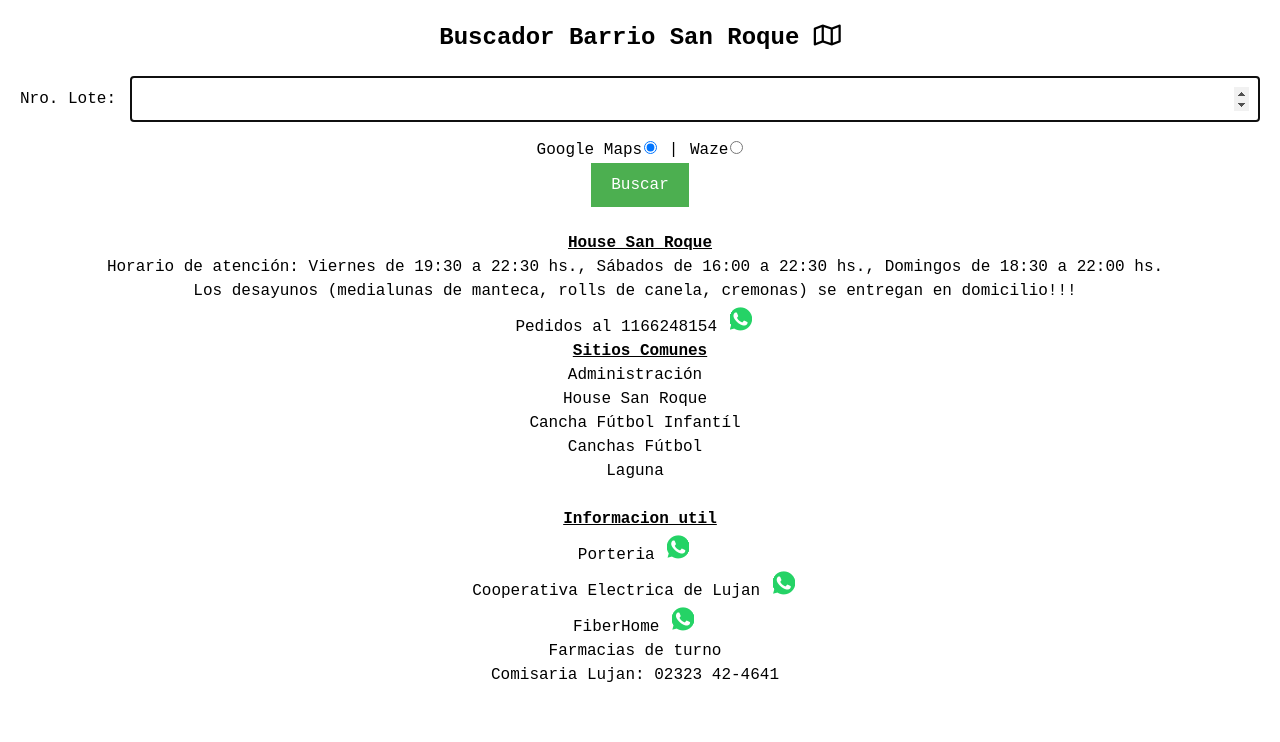
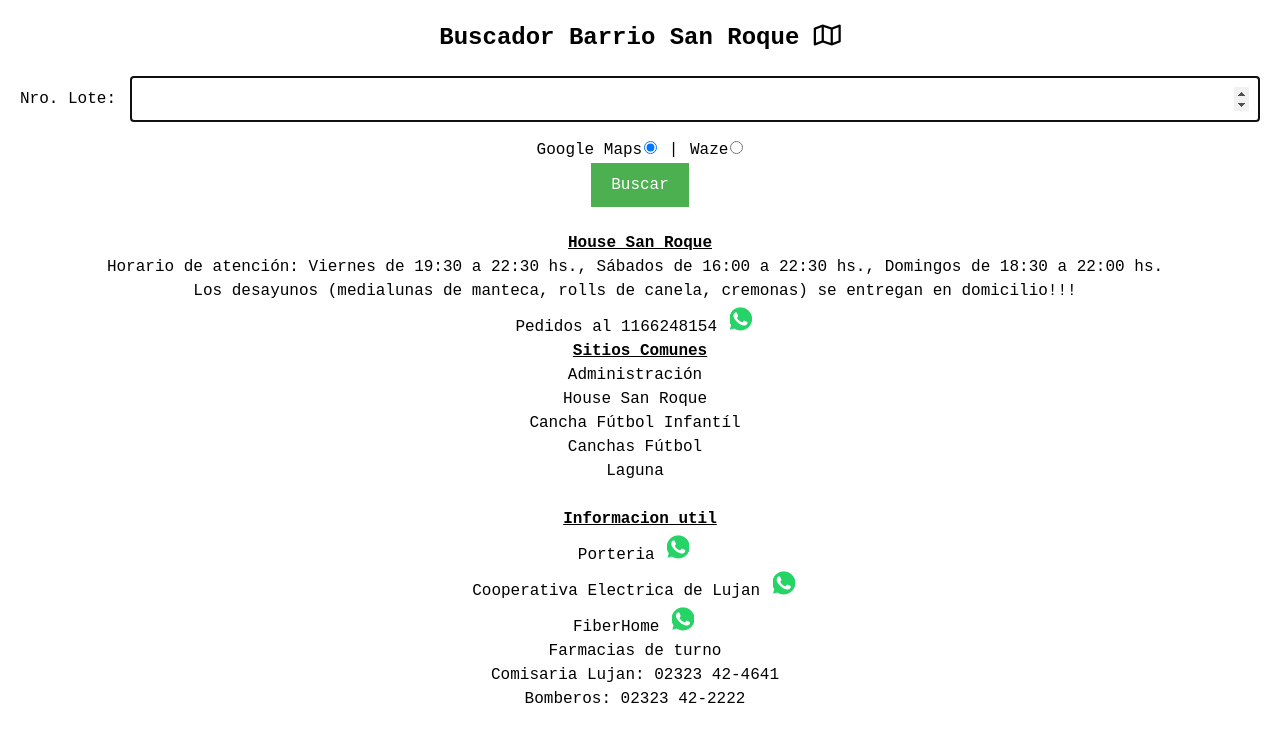
Before and after one commit to Obetux/SanRoque, a plain HTML site: page index.html in a window 1280 px wide. Drawn offline with nearby package versions, Linux system fonts and the light colour scheme.

Commit message:
add bomberos

```diff
--- a/index.html
+++ b/index.html
@@ -253,6 +253,9 @@ window.onload = function() {
             <li class="common-links">
                 <a href="#">Comisaria Lujan: 02323 42-4641</a>
             </li>
+            <li class="common-links">
+              <a href="#">Bomberos: 02323 42-2222</a>
+          </li>
 
 
             <br>
```
